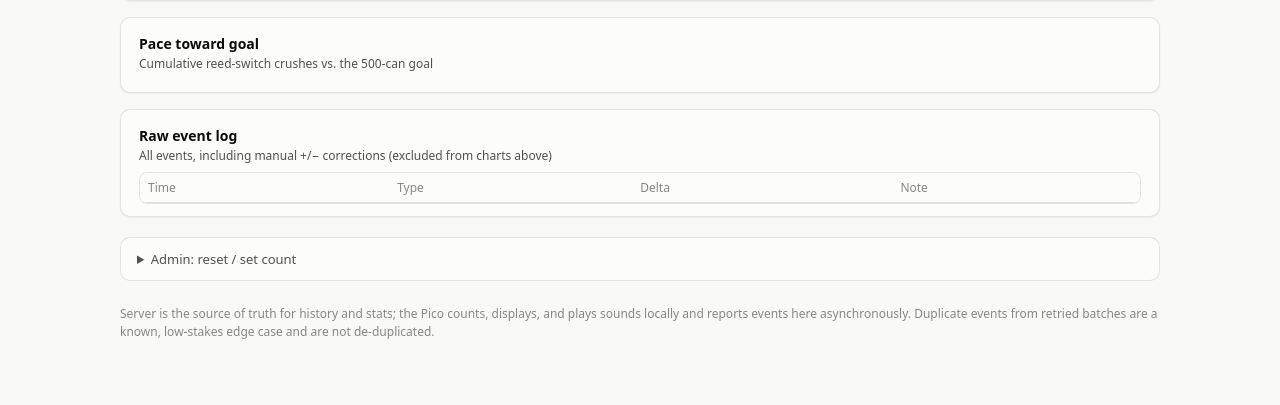
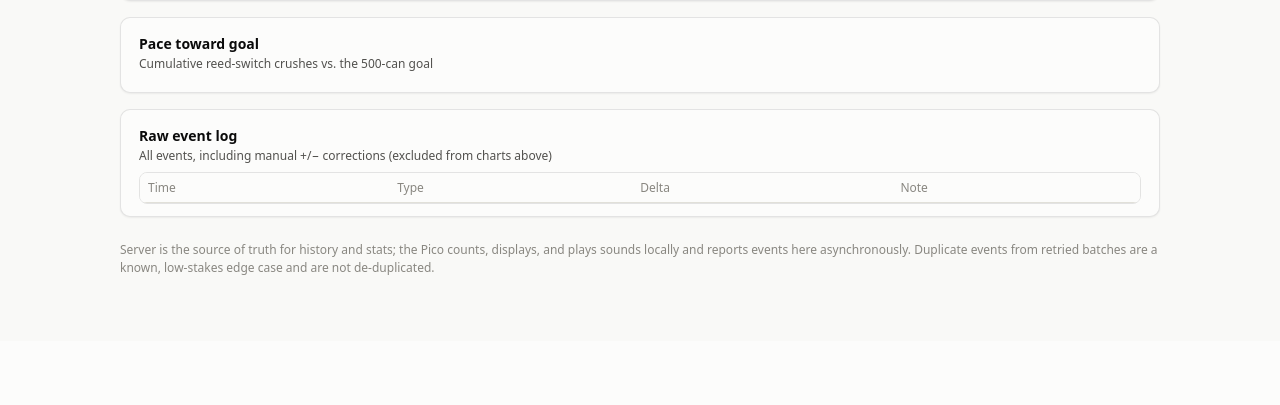
Before and after one commit to zpreator/can-crusher-web, a Flask app: page / in a window 1280 px wide. Shown: the part 479-884 px from the top of the page. After the commit the page ends 754 px from the top, so only its background shows below. Run offline with Flask 3, Linux system fonts and the light colour scheme; data that the repository does not hold is empty; parts of the project's set-up code (start-up, migrations or seed data) failed here and were passed over.

Commit message:
Remove admin panel from dashboard UI
Co-Authored-By: Claude Sonnet 5.5 <noreply@anthropic.com>
Claude-Session: https://claude.ai/code/session_01EMX1GXovDPchHxv8DfQivY

```diff
--- a/static/dashboard.js
+++ b/static/dashboard.js
@@ -551,40 +551,5 @@
     });
   });
 
-  const adminStatus = document.getElementById("admin-status");
-  async function adminAdjust(target) {
-    const key = document.getElementById("admin-key").value;
-    if (!key) {
-      adminStatus.textContent = "Enter the API key first.";
-      return;
-    }
-    adminStatus.textContent = "Working...";
-    try {
-      const res = await fetch("/admin/adjust", {
-        method: "POST",
-        headers: { "Content-Type": "application/json", "X-API-Key": key },
-        body: JSON.stringify({ target }),
-      });
-      const body = await res.json();
-      if (!res.ok) {
-        adminStatus.textContent = `Error: ${body.error || res.status}`;
-        return;
-      }
-      adminStatus.textContent = `Done. Server count is now ${body.count}.`;
-      load();
-    } catch (err) {
-      adminStatus.textContent = `Request failed: ${err.message}`;
-    }
-  }
-  document.getElementById("admin-set-btn").addEventListener("click", () => {
-    const val = Number(document.getElementById("admin-target").value);
-    if (!Number.isInteger(val)) {
-      adminStatus.textContent = "Enter a whole number.";
-      return;
-    }
-    adminAdjust(val);
-  });
-  document.getElementById("admin-reset-btn").addEventListener("click", () => adminAdjust(0));
-
   load();
 })();
--- a/static/style.css
+++ b/static/style.css
@@ -223,57 +223,6 @@ footer.note {
   line-height: 1.5;
 }
 
-details.admin {
-  margin-top: 20px;
-  background: var(--surface-1);
-  border: 1px solid var(--border);
-  border-radius: 10px;
-  padding: 12px 16px;
-}
-details.admin summary {
-  cursor: pointer;
-  font-size: 13px;
-  color: var(--text-secondary);
-}
-.admin-body { margin-top: 12px; font-size: 13px; }
-.admin-warning {
-  background: color-mix(in srgb, var(--series-2) 12%, var(--surface-1));
-  border: 1px solid color-mix(in srgb, var(--series-2) 35%, var(--border));
-  border-radius: 8px;
-  padding: 8px 10px;
-  margin-bottom: 10px;
-  color: var(--text-primary);
-  font-size: 12px;
-}
-.admin-row { display: flex; gap: 8px; align-items: center; margin-bottom: 8px; flex-wrap: wrap; }
-.admin-row label { color: var(--text-secondary); font-size: 12px; width: 90px; }
-.admin-row input {
-  background: var(--page-plane);
-  border: 1px solid var(--border);
-  border-radius: 6px;
-  padding: 5px 8px;
-  color: var(--text-primary);
-  font-family: inherit;
-  font-size: 13px;
-}
-.admin-row input[type="number"] { width: 100px; }
-.admin-row input[type="password"] { width: 200px; }
-button.btn {
-  border: 1px solid var(--border);
-  background: var(--series-1);
-  color: #fff;
-  border-radius: 6px;
-  padding: 6px 12px;
-  font-size: 12px;
-  cursor: pointer;
-  font-family: inherit;
-}
-button.btn.secondary {
-  background: transparent;
-  color: var(--text-primary);
-}
-.admin-status { font-size: 12px; color: var(--text-muted); margin-top: 4px; }
-
 table.events-table {
   width: 100%;
   border-collapse: collapse;
--- a/templates/index.html
+++ b/templates/index.html
@@ -107,28 +107,6 @@
     </div>
   </div>
 
-  <details class="admin">
-    <summary>Admin: reset / set count</summary>
-    <div class="admin-body">
-      <div class="admin-warning">
-        This only changes the server's stored count and history. The Pico's own physical
-        counter and display are <strong>not</strong> updated until it next reboots and
-        re-seeds itself from <code>GET /status</code>.
-      </div>
-      <div class="admin-row">
-        <label for="admin-key">API key</label>
-        <input type="password" id="admin-key" placeholder="X-API-Key" autocomplete="off">
-      </div>
-      <div class="admin-row">
-        <label for="admin-target">Set count to</label>
-        <input type="number" id="admin-target" step="1">
-        <button class="btn" id="admin-set-btn">Set</button>
-        <button class="btn secondary" id="admin-reset-btn">Reset to 0</button>
-      </div>
-      <div class="admin-status" id="admin-status"></div>
-    </div>
-  </details>
-
   <footer class="note">
     Server is the source of truth for history and stats; the Pico counts, displays, and
     plays sounds locally and reports events here asynchronously. Duplicate events from
```
